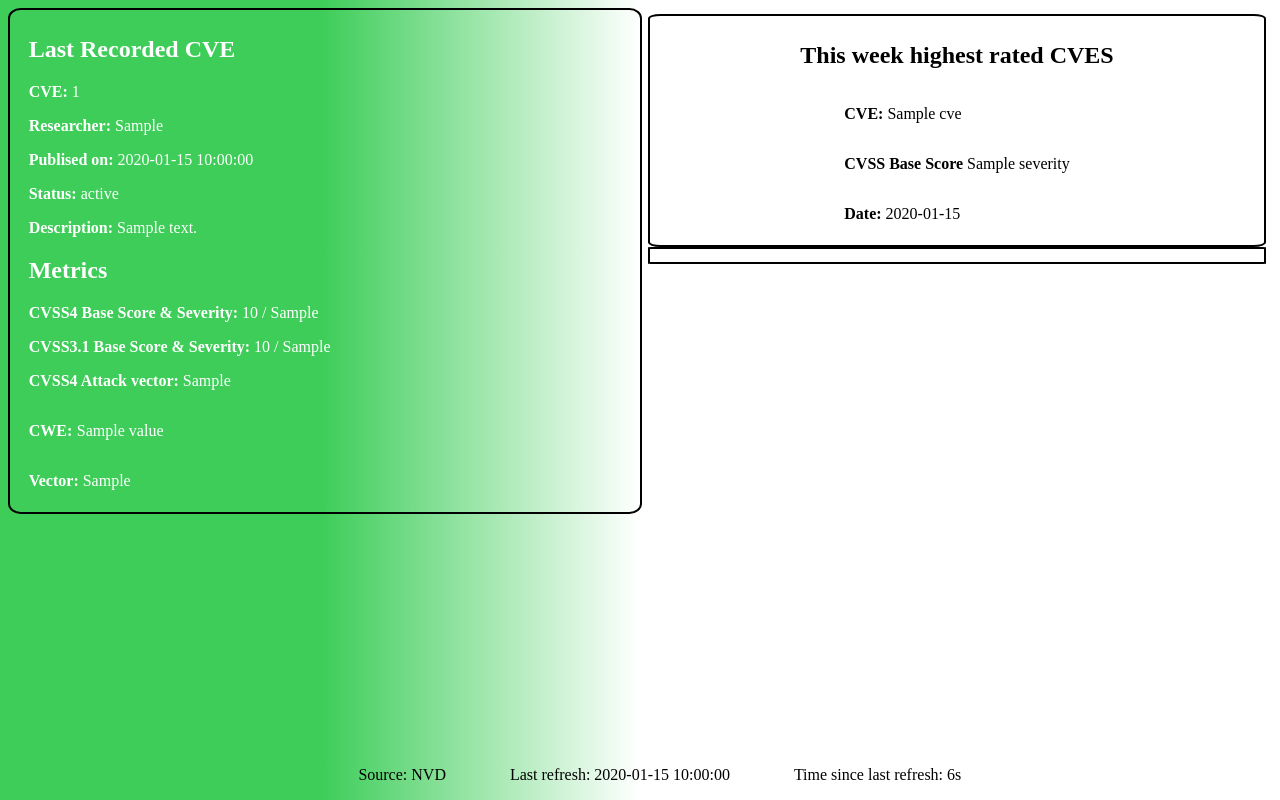
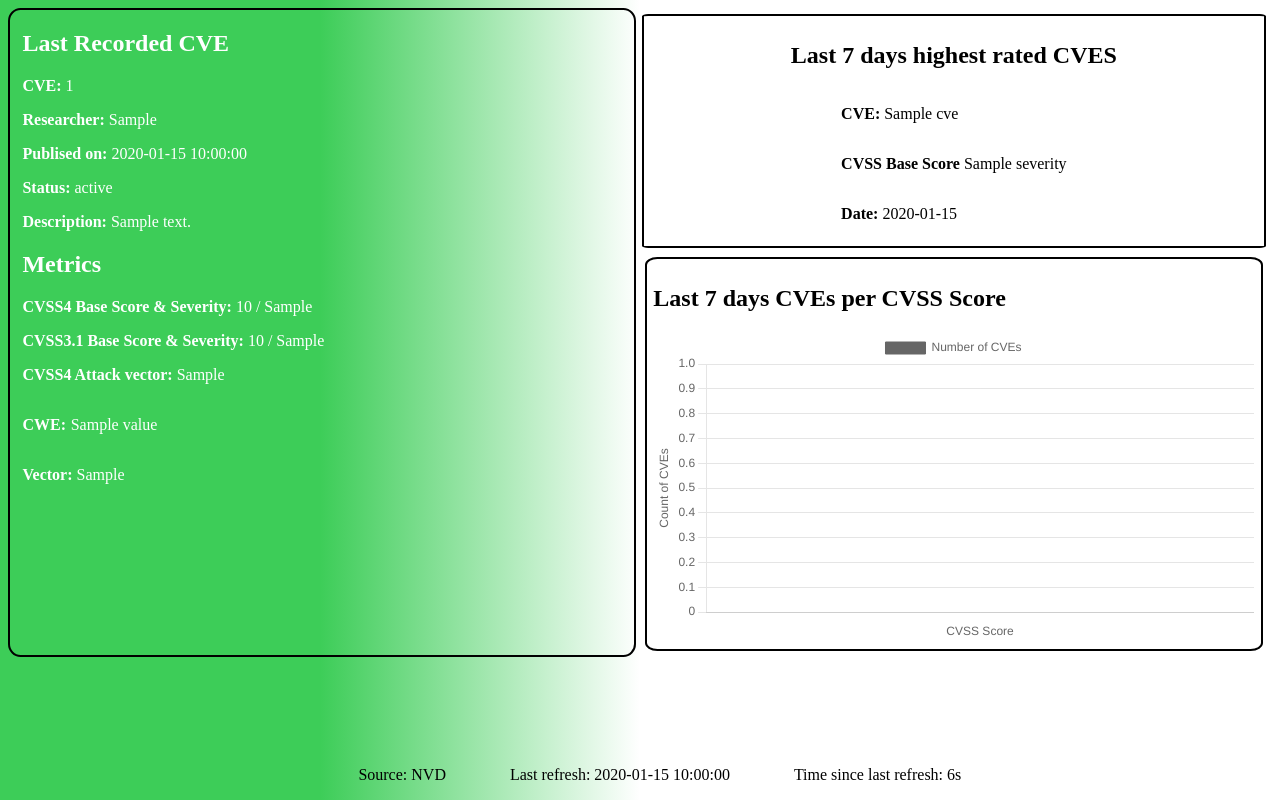
Before and after one commit to Stickman230/CVE_Watcher, a Flask app: template src/templates/index.html in a window 1280 px wide. Run offline with Flask 3, Linux system fonts and the light colour scheme; the template is opened without the code that fills it: most values are stand-ins (such as "Sample title", 1, 10 or a date in 2020).

Commit message:
- Finished most of the visuals

```diff
--- a/src/RT_CVE.py
+++ b/src/RT_CVE.py
@@ -36,11 +36,12 @@
         days7_n = check_number_of_results(days7,today)
         data = filter_by_date(days7,today,days7_n)
         top_3 = find_top_3(data)
+        week_data = find_week_data(data)
 
         print(top_3)
         if latest_cve and top_3:
             print("[V] Data collected")
-            return latest_cve,top_3,data
+            return latest_cve,top_3,week_data
         else:
             print("[X] Could not fetch data")
             return False
@@ -91,17 +92,35 @@
     try:
         for value in data["vulnerabilities"]:
             try:
-                cvss_score.append((value['cve']['id'],value['cve']['metrics']['cvssMetricV31'][0]['cvssData']['baseScore'],value['cve']['published']))
+                cvss_score.append((value['cve']['id'],value['cve']['metrics']['cvssMetricV31'][0]['cvssData']['baseScore'],value['cve']['metrics']['cvssMetricV31'][0]['cvssData']['baseSeverity'],value['cve']['published']))
             except KeyError:
                 try:
-                    cvss_score.append((value['cve']['id'],value['cve']['metrics']['cvssMetricV40'][0]['cvssData']['baseScore'],value['cve']['published']))
+                    cvss_score.append((value['cve']['id'],value['cve']['metrics']['cvssMetricV40'][0]['cvssData']['baseScore'],value['cve']['metrics']['cvssMetricV40'][0]['cvssData']['baseSeverity'],value['cve']['published']))
                 except KeyError :
                     try:
-                        cvss_score.append((value['cve']['id'],value['cve']['metrics']['cvssMetricV30'][0]['cvssData']['baseScore'],value['cve']['published']))
+                        cvss_score.append((value['cve']['id'],value['cve']['metrics']['cvssMetricV30'][0]['cvssData']['baseScore'],value['cve']['metrics']['cvssMetricV30'][0]['cvssData']['baseSeverity'] ,value['cve']['published']))
                     except KeyError:
-                        cvss_score.append((0,0))
+                        cvss_score.append((0,0,'INFO',0))
         top_3 = sorted(cvss_score, key=lambda x: x[1], reverse=True)[:3]
         return top_3
+    except TypeError:
+        return False
+
+def find_week_data(data):
+    cvss_score = []
+    try:
+        for value in data["vulnerabilities"]:
+            try:
+                cvss_score.append((value['cve']['id'],value['cve']['metrics']['cvssMetricV31'][0]['cvssData']['baseScore'],value['cve']['metrics']['cvssMetricV31'][0]['cvssData']['baseSeverity'],value['cve']['published']))
+            except KeyError:
+                try:
+                    cvss_score.append((value['cve']['id'],value['cve']['metrics']['cvssMetricV40'][0]['cvssData']['baseScore'],value['cve']['metrics']['cvssMetricV40'][0]['cvssData']['baseSeverity'],value['cve']['published']))
+                except KeyError :
+                    try:
+                        cvss_score.append((value['cve']['id'],value['cve']['metrics']['cvssMetricV30'][0]['cvssData']['baseScore'],value['cve']['metrics']['cvssMetricV30'][0]['cvssData']['baseSeverity'] ,value['cve']['published']))
+                    except KeyError:
+                        cvss_score.append((0,0,'INFO',0))
+        return cvss_score
     except TypeError:
         return False
 
--- a/src/app.py
+++ b/src/app.py
@@ -1,6 +1,7 @@
 from flask import Flask, render_template, request
 from RT_CVE import main
 from datetime import datetime
+from collections import defaultdict
 
 
 app = Flask(__name__)
@@ -29,12 +30,36 @@
     try:
         description = data['descriptions'][0]['value']
         weaknesses = data['weaknesses'][0]['description']
-        timestamps = [item[2] for item in week_data]
-        severities = [item[1] for item in week_data]
+        # Severity priority order
+        severity_priority = {'CRITICAL': 4, 'HIGH': 3, 'MEDIUM': 2, 'LOW': 1,'INFO': 0}
+
+        score_map = defaultdict(lambda: {'count': 0, 'max_severity': 'INFO'})
+
+        for cve in week_data:
+            print(cve)
+            score_map[cve[1]]['count'] += 1
+            # Update max severity if current is higher
+            if severity_priority.get(cve[2], 0) > severity_priority.get(score_map[cve[1]]['max_severity'], 0):
+                score_map[cve[1]]['max_severity'] = cve[2]
+
+        sorted_scores = sorted(score_map.items())
+        scores = [score for score, _ in sorted_scores]
+        counts = [val['count'] for _, val in sorted_scores]
+
+        # Map severity to color
+        severity_color_map = {
+            'CRITICAL': 'rgba(147, 112, 219, 0.9)',  # purple
+            'HIGH': 'rgba(255, 99, 132, 0.9)',       # red
+            'MEDIUM': 'rgba(255, 159, 64, 0.9)',     # orange
+            'LOW': 'rgba(50, 205, 50, 0.9)',         # green
+            'INFO': 'rgba(30, 144, 255, 0.9)'        # blue
+        }
+
+        colors = [severity_color_map[val['max_severity']] for _, val in sorted_scores]
     except TypeError:
         return render_template("index.html")
 
-    return render_template("index.html", data=data,cvss4_metrics=cvss4_metrics, cvss3_metrics=cvss31_metrics,description=description,weakness=weaknesses,top_3=top_3,timestamps=timestamps,severities=severities,time=time)
+    return render_template("index.html", data=data,cvss4_metrics=cvss4_metrics, cvss3_metrics=cvss31_metrics,description=description,weakness=weaknesses,top_3=top_3,scores=scores, counts=counts, colors=colors,time=time)
 
 if __name__ == "__main__":
     app.run(debug=True)
--- a/src/static/index.css
+++ b/src/static/index.css
@@ -22,7 +22,6 @@
 #top_left {
     border: 2px solid black;
     border-radius: 2%;
-    padding: 0.5%;
     width: 50%;
     color: white;
 }
@@ -46,7 +45,7 @@
 #top_top_right {
     padding: 1%;
     border: 2px solid black;
-    border-radius: 2%;
+    border-radius: 1%;
 }
 
 #top_right_title {
@@ -67,6 +66,7 @@
 
 #bottom_top_right {
     padding: 1%;
+    margin: 1.5% 0.5% 0 0.5%;
     border: 2px solid black;
     border-radius: 2%;
 }
--- a/src/templates/index.html
+++ b/src/templates/index.html
@@ -36,9 +36,9 @@
         </div>
         <div id="top_right">
             <div id="top_top_right">
-                <h2 id="top_right_title">This week highest rated CVES</h2>
+                <h2 id="top_right_title">Last 7 days highest rated CVES</h2>
                 <div id="cves">
-                    {% for cve,severity,date in top_3 %}
+                    {% for cve,severity,score,date in top_3 %}
                         <div id="cve_n">
                             <p><strong>CVE:</strong> {{cve}}</p>
                             <p><strong>CVSS Base Score</strong> {{severity}}</p>
@@ -48,6 +48,42 @@
                 </div>
             </div>
             <div id="bottom_top_right">
+                <h2>Last 7 days CVEs per CVSS Score</h2>
+                <canvas id="scoreHistogram" width="600" height="310"></canvas>
+
+                <script>
+                    const ctx = document.getElementById('scoreHistogram').getContext('2d');
+                    const chart = new Chart(ctx, {
+                        type: 'bar',
+                        data: {
+                            labels: {{ scores | tojson }},
+                            datasets: [{
+                                label: 'Number of CVEs',
+                                data: {{ counts | tojson }},
+                                backgroundColor: {{ colors | tojson }},
+                                borderColor: {{ colors | tojson }},
+                                borderWidth: 1
+                            }]
+                        },
+                        options: {
+                            scales: {
+                                x: {
+                                    title: {
+                                        display: true,
+                                        text: 'CVSS Score'
+                                    }
+                                },
+                                y: {
+                                    beginAtZero: true,
+                                    title: {
+                                        display: true,
+                                        text: 'Count of CVEs'
+                                    }
+                                }
+                            }
+                        }
+                    });
+                </script>
 
             </div>
         </div>
```
